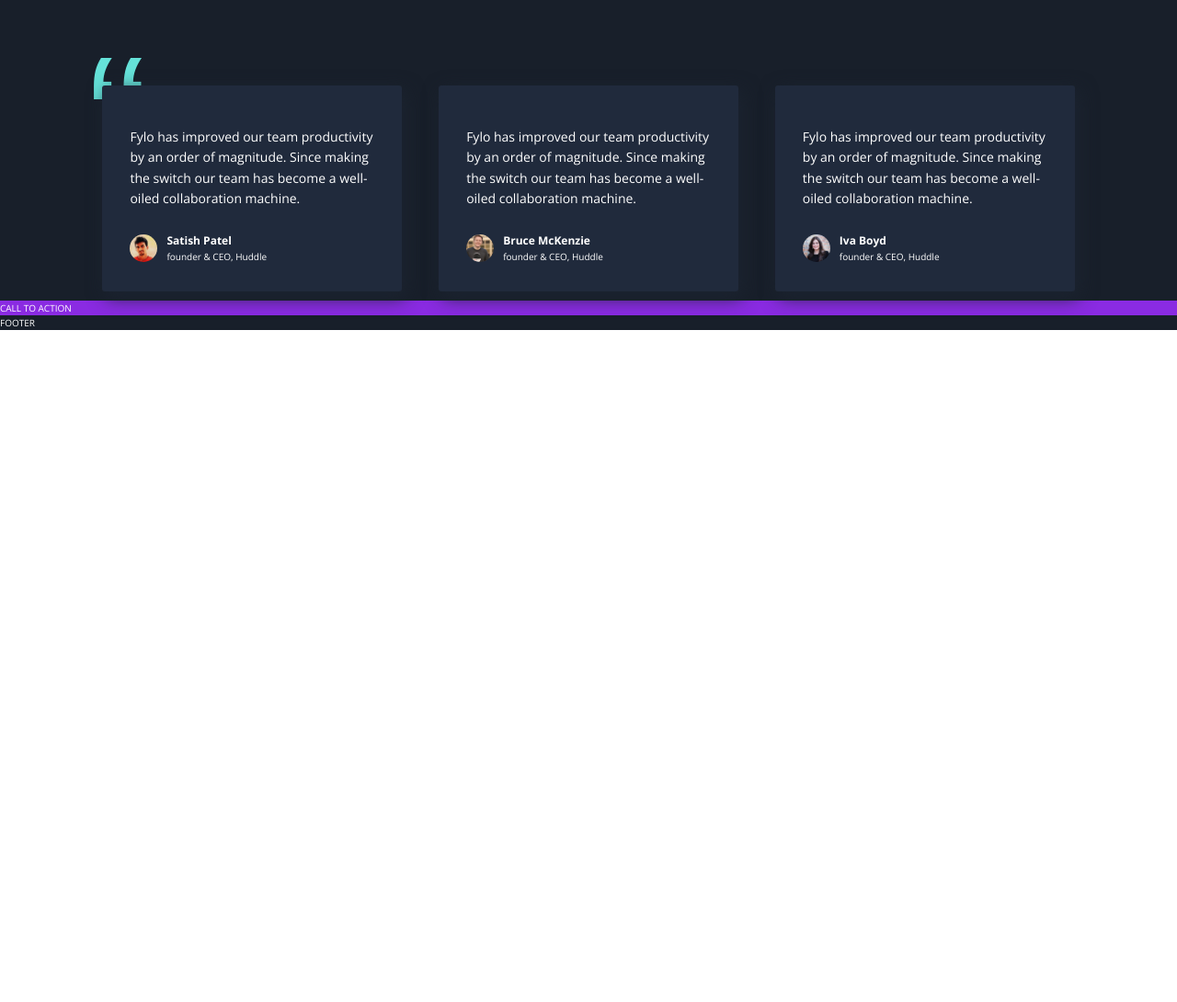
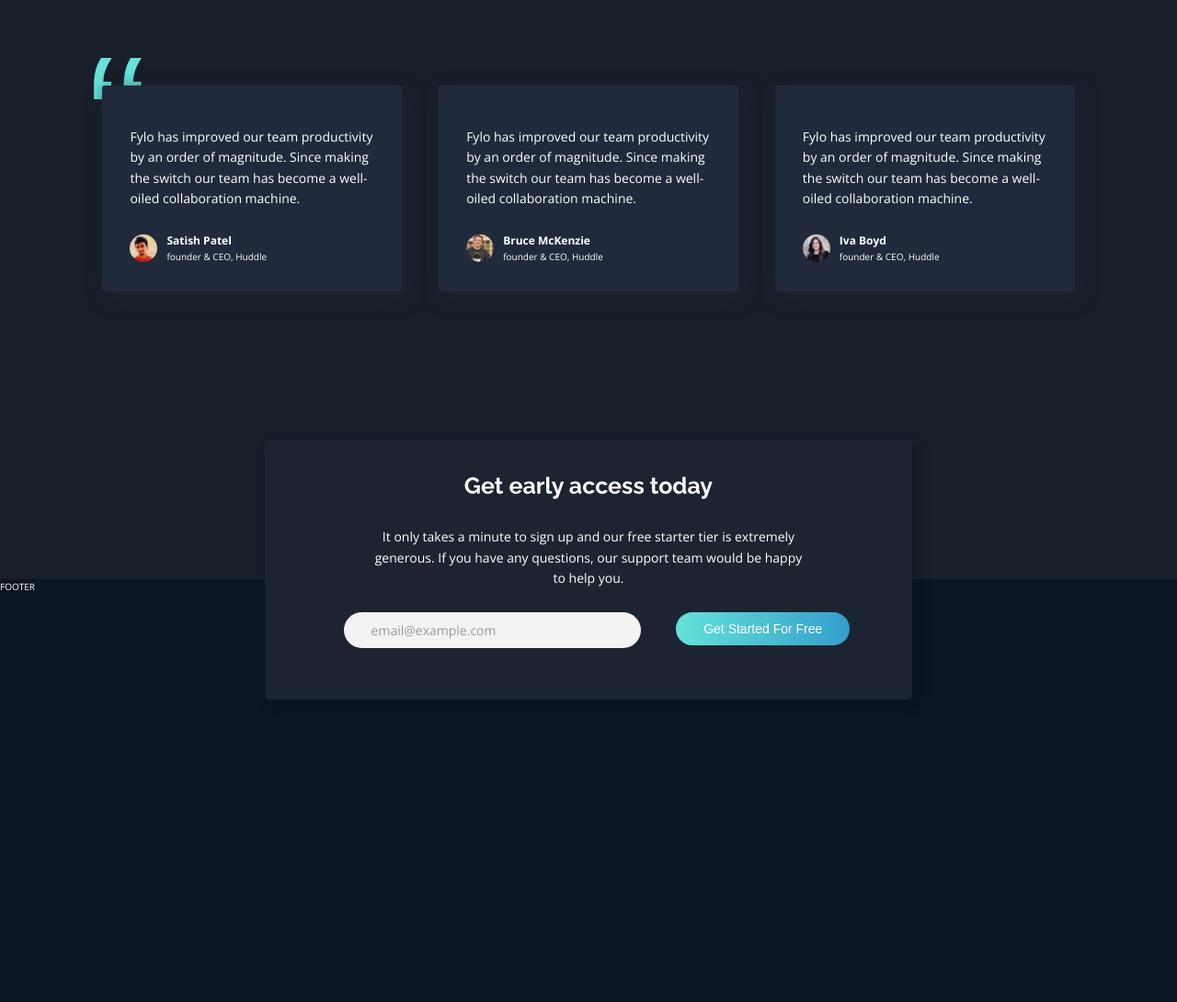
Before and after one commit to huz3y/fylo-dark-theme-landing-page-master, a website: page index.html in a window 1280 px wide. Shown: the part 2644-3734 px from the top of the page at 92% size. Before the commit the page ends 3003 px from the top, so only its background shows below. Drawn offline with nearby package versions, Linux system fonts and the light colour scheme.

Commit message:
add cta section

```diff
--- a/index.html
+++ b/index.html
@@ -61,7 +61,7 @@
           </div>
           <article class="section-header__hero-text">
             <h1
-              class="heading-primary heading-primary--hero u-margin-bottom-medium"
+              class="heading--primary heading--primary--hero u-margin-bottom-medium"
             >
               All your files in one secure location, accessible anywhere.
             </h1>
@@ -70,7 +70,7 @@
               Access them wherever you need, share and collaborate with friends
               family, and co-workers.
             </p>
-            <a href="#" class="btn">Get Started</a>
+            <a href="#" class="btn btn--animated">Get Started</a>
           </article>
         </div>
       </header>
@@ -85,7 +85,7 @@
               alt=""
               class="feature__image u-margin-bottom-small"
             />
-            <h3 class="heading-tertiary u-margin-bottom-tiny">
+            <h3 class="heading--tertiary u-margin-bottom-tiny">
               Access your files, anywhere
             </h3>
             <p class="paragraph">
@@ -100,7 +100,7 @@
               alt=""
               class="feature__image u-margin-bottom-small"
             />
-            <h3 class="heading-tertiary u-margin-bottom-tiny">
+            <h3 class="heading--tertiary u-margin-bottom-tiny">
               Security you can trust
             </h3>
             <p class="paragraph">
@@ -116,7 +116,7 @@
               alt=""
               class="feature__image u-margin-bottom-small"
             />
-            <h3 class="heading-tertiary u-margin-bottom-tiny">
+            <h3 class="heading--tertiary u-margin-bottom-tiny">
               Real-time collaboration
             </h3>
             <p class="paragraph">
@@ -131,7 +131,7 @@
               alt=""
               class="feature__image u-margin-bottom-small"
             />
-            <h3 class="heading-tertiary u-margin-bottom-tiny">
+            <h3 class="heading--tertiary u-margin-bottom-tiny">
               Store any type of file
             </h3>
             <p class="paragraph">
@@ -156,11 +156,11 @@
           </div>
           <!-- TEXT SIDE -->
           <article class="section-about__text-box">
-            <h1
-              class="heading-primary heading-primary--about u-margin-bottom-tiny"
+            <h2
+              class="heading--primary heading--primary--about u-margin-bottom-tiny"
             >
               Stay productive, wherever you are
-            </h1>
+            </h2>
             <p class="paragraph u-margin-bottom-tiny">
               Never let location be an issue when accessing your files. Fylo has
               you covered for all of your file storage needs.
@@ -287,7 +287,32 @@
       <!-- -------------- -->
       <!-- CALL TO ACTION -->
       <section class="grid__child grid__child-cta section-cta">
-        CALL TO ACTION
+        <div class="section-cta__box">
+          <div class="section-cta__text-box">
+            <h2 class="heading--secondary u-margin-bottom-small">
+              Get early access today
+            </h2>
+            <p class="paragraph u-margin-bottom-small">
+              It only takes a minute to sign up and our free starter tier is
+              extremely generous. If you have any questions, our support team
+              would be happy to help you.
+            </p>
+          </div>
+          <form action="#" class="section-cta__form">
+            <div class="input-box">
+              <input
+                type="email"
+                class="input"
+                id="input"
+                placeholder="email@example.com"
+              />
+              <label for="input" class="input__label"
+                >Please enter a valid email address</label
+              >
+            </div>
+            <button class="btn btn-small">Get Started For Free</button>
+          </form>
+        </div>
       </section>
       <!-- ------ -->
       <!-- FOOTER -->
--- a/sass/base/_typography.scss
+++ b/sass/base/_typography.scss
@@ -5,7 +5,8 @@ body {
   color: var(--color-white);
 }
 
-.heading-primary {
+.heading {
+  &--primary {
     font-size: 4rem;
     font-weight: 700;
     font-family: var(--font-header-text);
@@ -20,8 +21,15 @@ body {
       text-align: left;
     }
   }
+}
 
-.heading-tertiary {
+.heading--secondary {
+  font-size: 2.5rem;
+  font-weight: 700;
+  font-family: var(--font-header-text);
+}
+
+.heading--tertiary {
   font-size: 2rem;
   font-weight: 700;
   font-family: var(--font-header-text);
--- a/sass/components/_button.scss
+++ b/sass/components/_button.scss
@@ -1,4 +1,20 @@
 .btn {
+  display: inline-block;
+  position: relative;
+  font-size: 1.4rem;
+  text-decoration: none;
+  color: var(--color-white);
+  background-image: linear-gradient(
+    to right,
+    var(--color-accent-cyan),
+    var(--color-accent-blue)
+  );
+  padding: 1rem 3rem;
+  border-radius: 50px;
+  transition: all 0.3s;
+  border: none;
+  z-index: 4;
+
   &:link,
   &:visited {
     display: inline-block;
@@ -17,7 +33,7 @@
     z-index: 4;
   }
 
-  &::before {
+  &--animated::before {
     content: "";
     display: inline-block;
     position: absolute;
@@ -36,17 +52,23 @@
     transition: all 0.3s 0.1s ease-out;
   }
 
-  &:hover {
+  &--animated:hover {
     transform: translateY(-6px);
     filter: brightness(120%);
   }
 
+  &:hover,
   &:active {
+    filter: brightness(120%);
+    cursor: pointer;
+  }
+
+  &--animated:active {
     transform: translateY(-3px);
   }
 }
 
-.btn:hover::before {
+.btn--animated:hover::before {
   transform: scale(2);
   opacity: 0;
 }
--- a/sass/components/_input.scss
+++ b/sass/components/_input.scss
@@ -0,0 +1,54 @@
+.input {
+  font-family: var(--font-body-text);
+  font-size: 1.4rem;
+  background-color: #f4f2f2;
+  border-radius: 100px;
+  border: none;
+  color: var(--color-black);
+  padding: 1rem 3rem;
+  width: 90%;
+  transition: width 0.2s ease-in;
+  margin-bottom: 1rem;
+  display: block;
+
+  &:focus {
+    outline: none;
+    width: 100%;
+    box-shadow: 0 1rem 2rem rgba($color: #000000, $alpha: 0.1);
+  }
+
+  &::-webkit-input-placeholder {
+    color: #999;
+  }
+
+  &::-moz-placeholder {
+    color: #999;
+  }
+
+  &::-ms-placeholder {
+    color: #999;
+  }
+
+  &::placeholder {
+    color: #999;
+  }
+
+  &__label {
+    display: block;
+    font-size: 1rem;
+    font-weight: 700;
+    color: var(--color-accent-light-red);
+    align-self: flex-start;
+    padding-left: 3rem;
+    opacity: 0;
+  }
+}
+
+.input-box {
+  display: flex;
+  flex-direction: column;
+  justify-content: flex-start;
+  align-items: center;
+  padding-right: 2rem;
+  width: 65%;
+}
--- a/sass/layouts/_footer.scss
+++ b/sass/layouts/_footer.scss
@@ -1,3 +1,3 @@
 .footer {
-  background-color: var(--color-background-primary-dark);
+  background-color: var(--color-background-footer);
 }
--- a/sass/layouts/_grid.scss
+++ b/sass/layouts/_grid.scss
@@ -2,7 +2,7 @@
   //GRID CONTAINER
   &__container {
     display: grid;
-    grid-template-rows: 20rem repeat(3, min-content) repeat(3, min-content);
+    grid-template-rows: 20rem repeat(3, min-content) repeat(2, min-content) 46rem;
     grid-template-columns:
       [full-start] 1fr repeat(12, [col-start] minmax(8rem, 1fr) [col-end])
       1fr [full-end];
--- a/sass/pages/_home.scss
+++ b/sass/pages/_home.scss
@@ -185,5 +185,33 @@
 }
 
 .section-cta {
-  background-color: blueviolet;
+  background-color: var(--color-background-primary-dark);
+  display: flex;
+  justify-content: center;
+  align-items: center;
+
+  &__box {
+    background-color: var(--color-background-primary-light);
+    text-align: center;
+    padding: 3rem 6rem;
+    border-radius: 5px;
+    box-shadow: 6px 5px 15px rgba($color: #000000, $alpha: 0.2);
+    margin: 1rem;
+    width: 55%;
+    transform: translateY(50%);
+  }
+
+  &__text-box {
+    width: 80%;
+    margin: 0 auto;
+  }
+
+  &__form {
+    font-size: 1.4rem;
+    display: flex;
+    justify-content: center;
+    align-items: flex-start;
+    width: 100%;
+    position: relative;
+  }
 }
```
Also changed, not shown: css/style.css, 1 other file. Lines whose indentation alone changed are shown as unchanged.
